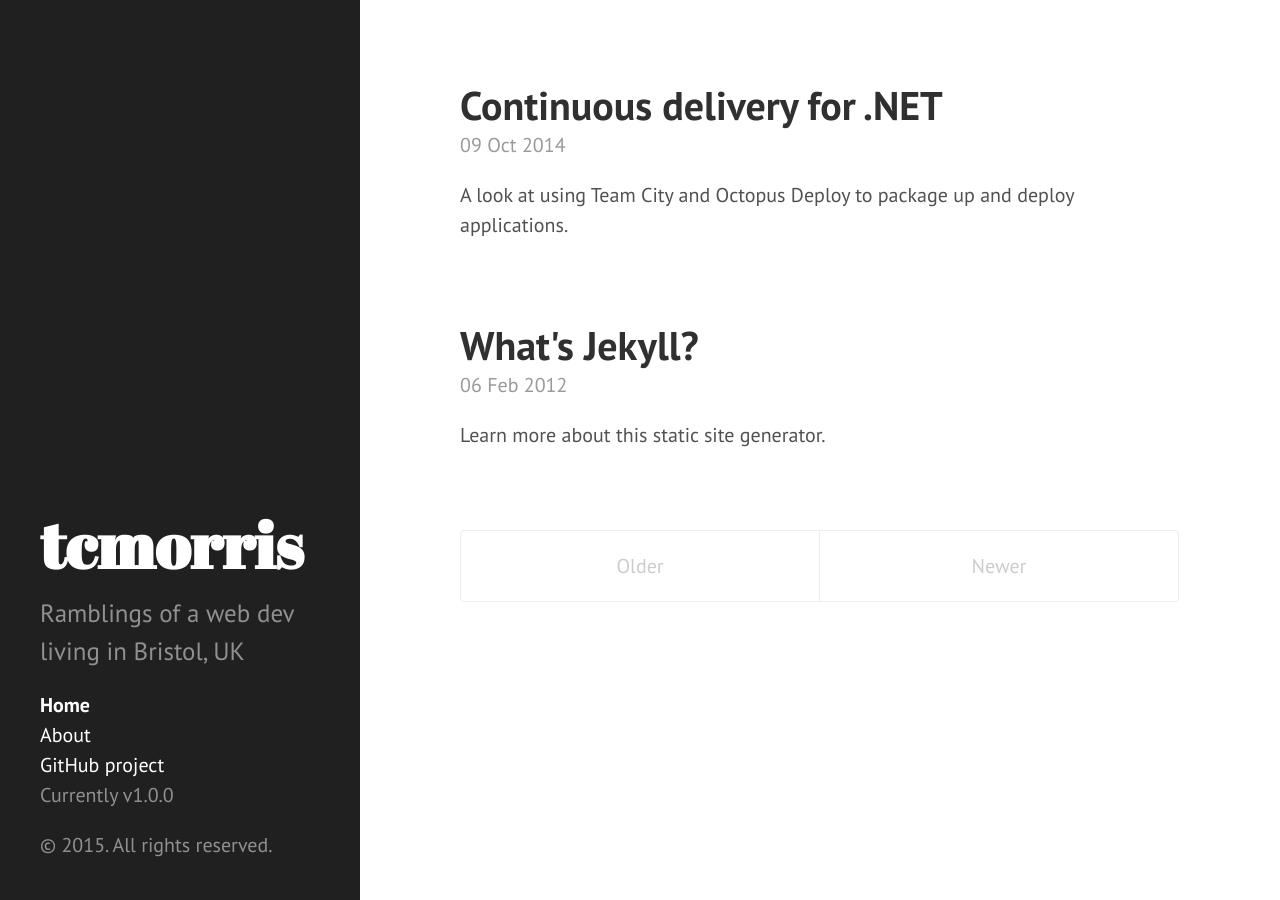
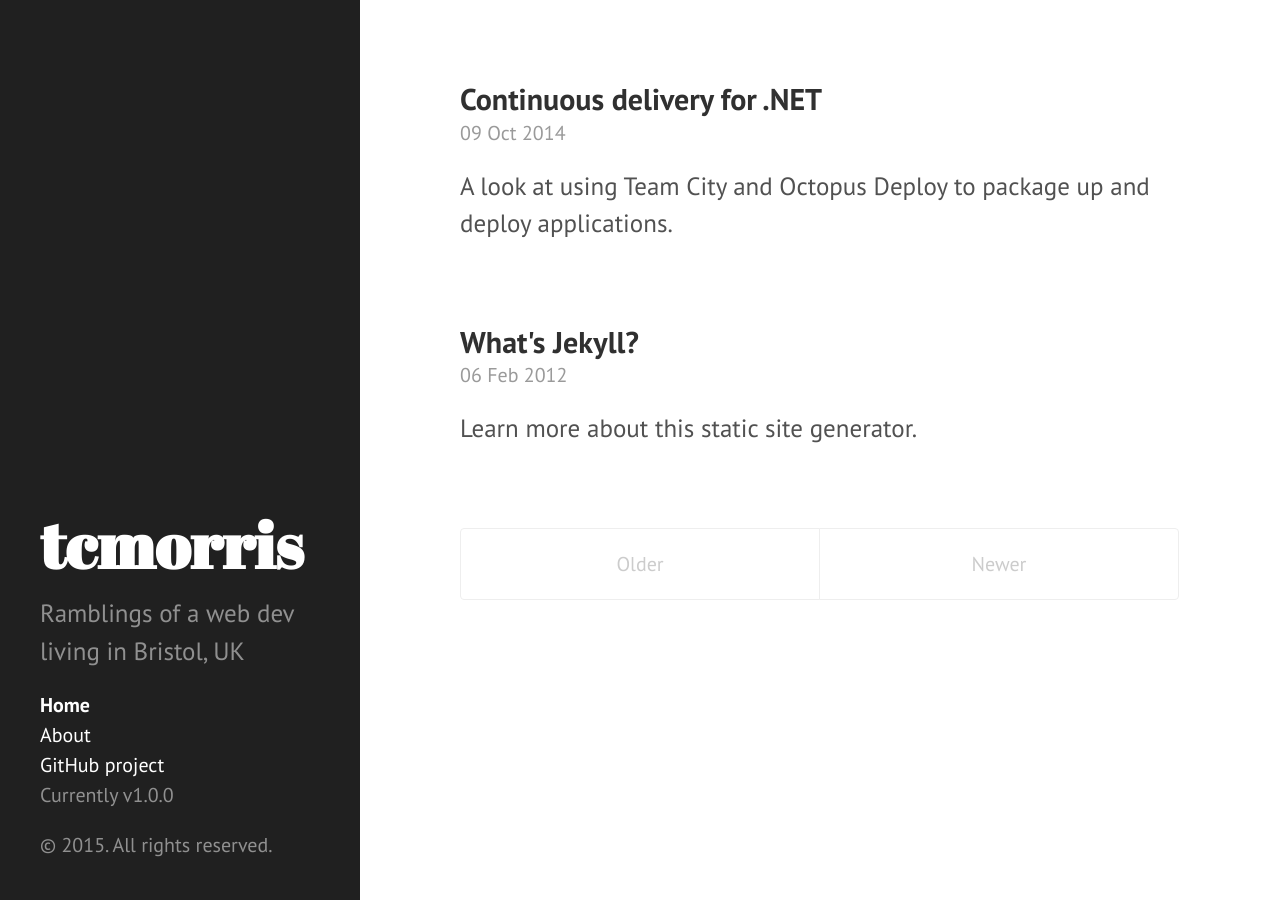
Before and after one commit to tcmorris/tcmorris.github.io, a Jekyll site: the page built from index.html, in a window 1280 px wide. Built offline with Jekyll 4.4.1, drawn with Linux system fonts in a browser that asks for light colours; Markdown is read by kramdown in place of the engine named in the settings; the list of posts is cut into pages by our own code.

Commit message:
Add microdata, change styling

```diff
--- a/_layouts/post.html
+++ b/_layouts/post.html
@@ -2,9 +2,9 @@
 layout: default
 ---
 
-<div class="post">
-  <h1 class="post-title">{{ page.title }}</h1>
-  <span class="post-date">{{ page.date | date_to_string }}</span>
+<div class="post" itemscope itemtype="http://schema.org/Article">
+  <h1 class="post-title" itemprop="name">{{ page.title }}</h1>
+  <span class="post-date" itemprop="datePublished">{{ page.date | date_to_string }}</span>
   {{ content }}
 </div>
 <div class="related">
--- a/index.html
+++ b/index.html
@@ -6,13 +6,13 @@ title: Home
 <div class="posts">
   {% for post in paginator.posts %}
   <div class="post">
-    <h1 class="post-title">
+    <h2 class="post-title">
       <a href="{{ post.url }}">
         {{ post.title }}
       </a>
-    </h1>
+    </h2>
     <span class="post-date">{{ post.date | date_to_string }}</span>
-    {{ post.tagline }}
+    <p class="lead">{{ post.tagline }}</p>
   </div>
   {% endfor %}
 </div>
```
